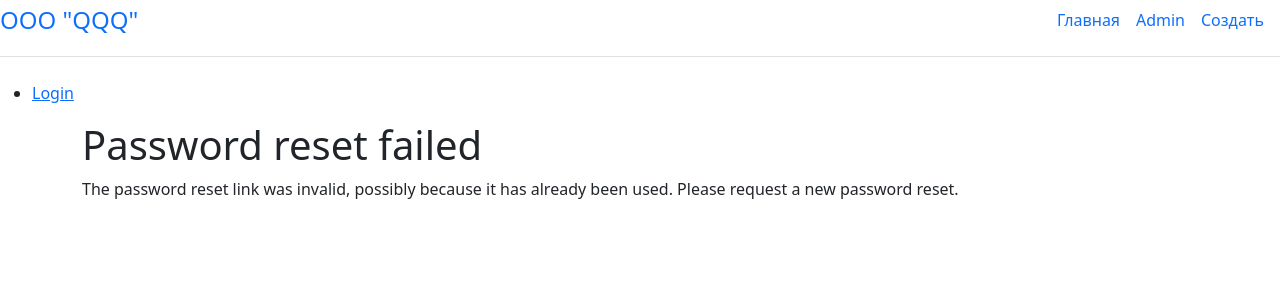
After one commit to IvanPolitov/TaskList, a Django app: template TaskManagerProject/templates/registration/password_reset_confirm.html in a window 1280 px wide. The commit adds this page. Shown: the top 300 px of the page. Run offline with Django 3.2, Linux system fonts and the light colour scheme; the template is opened without the code that fills it, so the values that code supplies are empty.

Commit message:
добавлены формы сброса пороля

```diff
--- a/TaskManagerProject/MyApp/models.py
+++ b/TaskManagerProject/MyApp/models.py
@@ -1,5 +1,5 @@
 from django.db import models
-
+from django.contrib.auth.models import User
 
 class Task(models.Model):
     title = models.CharField('Название', max_length=50)
--- a/TaskManagerProject/MyApp/templates/MyApp/base.html
+++ b/TaskManagerProject/MyApp/templates/MyApp/base.html
@@ -20,8 +20,18 @@
       </nav>
     </div>
 
+    <ul class="sidebar-nav">
+   {% if user.is_authenticated %}
+     <li>User: {{ user.get_username }}</li>
+     <li><a href="{% url 'logout'%}?next={{request.path}}">Logout</a></li>
+   {% else %}
+     <li><a href="{% url 'login'%}?next={{request.path}}">Login</a></li>
+   {% endif %}
+    </ul>
+
     <div class="container">
         {% block content %}{% endblock %}
     </div>
+
 </body>
 </html>
--- /dev/null
+++ b/TaskManagerProject/templates/registration/password_reset_confirm.html
@@ -0,0 +1,31 @@
+{% extends "MyApp/base.html" %}
+
+{% block content %}
+
+    {% if validlink %}
+        <p>Please enter (and confirm) your new password.</p>
+        <form action="" method="post">
+            {% csrf_token %}
+            <table>
+                <tr>
+                    <td>{{ form.new_password1.errors }}
+                        <label for="id_new_password1">New password:</label></td>
+                    <td>{{ form.new_password1 }}</td>
+                </tr>
+                <tr>
+                    <td>{{ form.new_password2.errors }}
+                        <label for="id_new_password2">Confirm password:</label></td>
+                    <td>{{ form.new_password2 }}</td>
+                </tr>
+                <tr>
+                    <td></td>
+                    <td><input type="submit" value="Change my password" /></td>
+                </tr>
+            </table>
+        </form>
+    {% else %}
+        <h1>Password reset failed</h1>
+        <p>The password reset link was invalid, possibly because it has already been used. Please request a new password reset.</p>
+    {% endif %}
+
+{% endblock %}
--- /dev/null
+++ b/TaskManagerProject/templates/registration/password_reset_done.html
@@ -0,0 +1,4 @@
+{% extends "MyApp/base.html" %}
+{% block content %}
+<p>We've emailed you instructions for setting your password. If they haven't arrived in a few minutes, check your spam folder.</p>
+{% endblock %}
--- /dev/null
+++ b/TaskManagerProject/templates/registration/password_reset_email.html
@@ -0,0 +1,2 @@
+Someone asked for password reset for email {{ email }}. Follow the link below:
+{{ protocol}}://{{ domain }}{% url 'password_reset_confirm' uidb64=uid token=token %}
```
Also changed, not shown: TaskManagerProject/templates/registration/logged_out.html (added, +7 -0 lines), TaskManagerProject/templates/registration/password_reset_complete.html (added, +7 -0 lines), TaskManagerProject/templates/registration/password_reset_form.html (added, +10 -0 lines).
